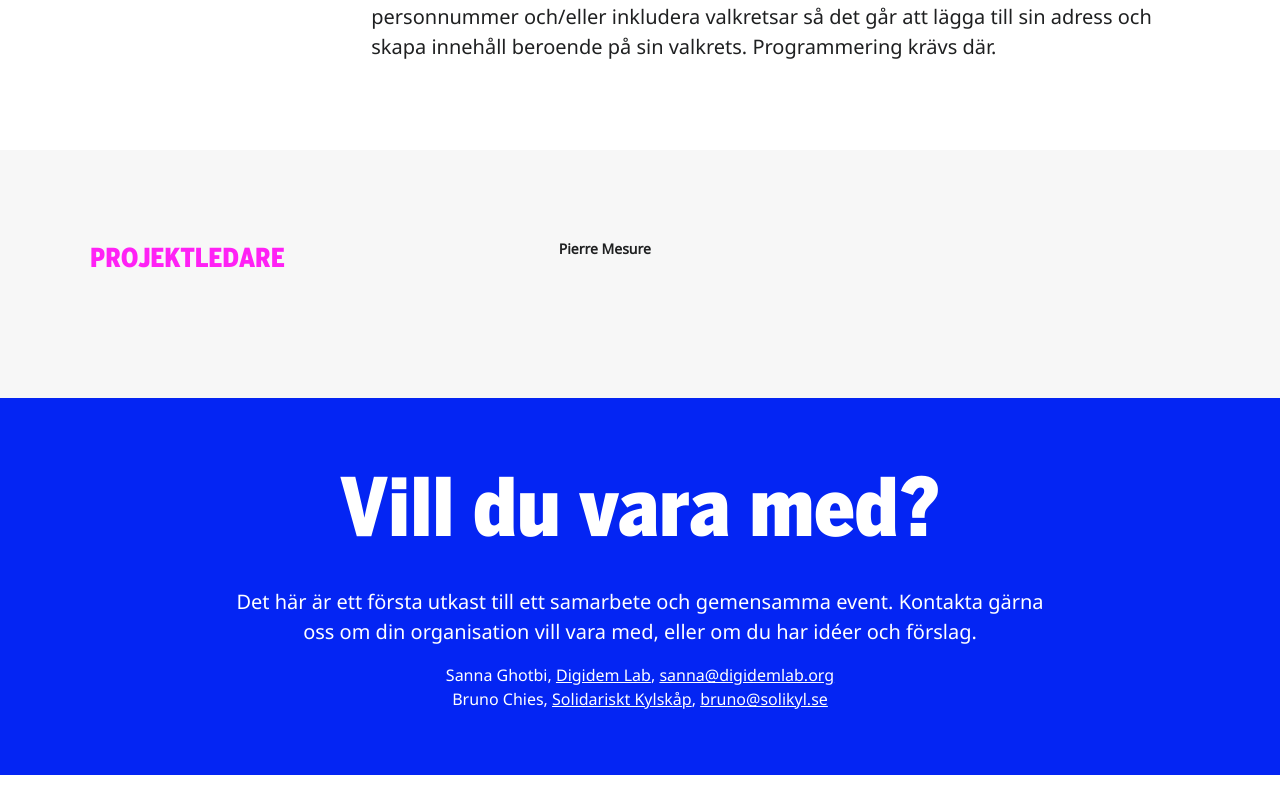
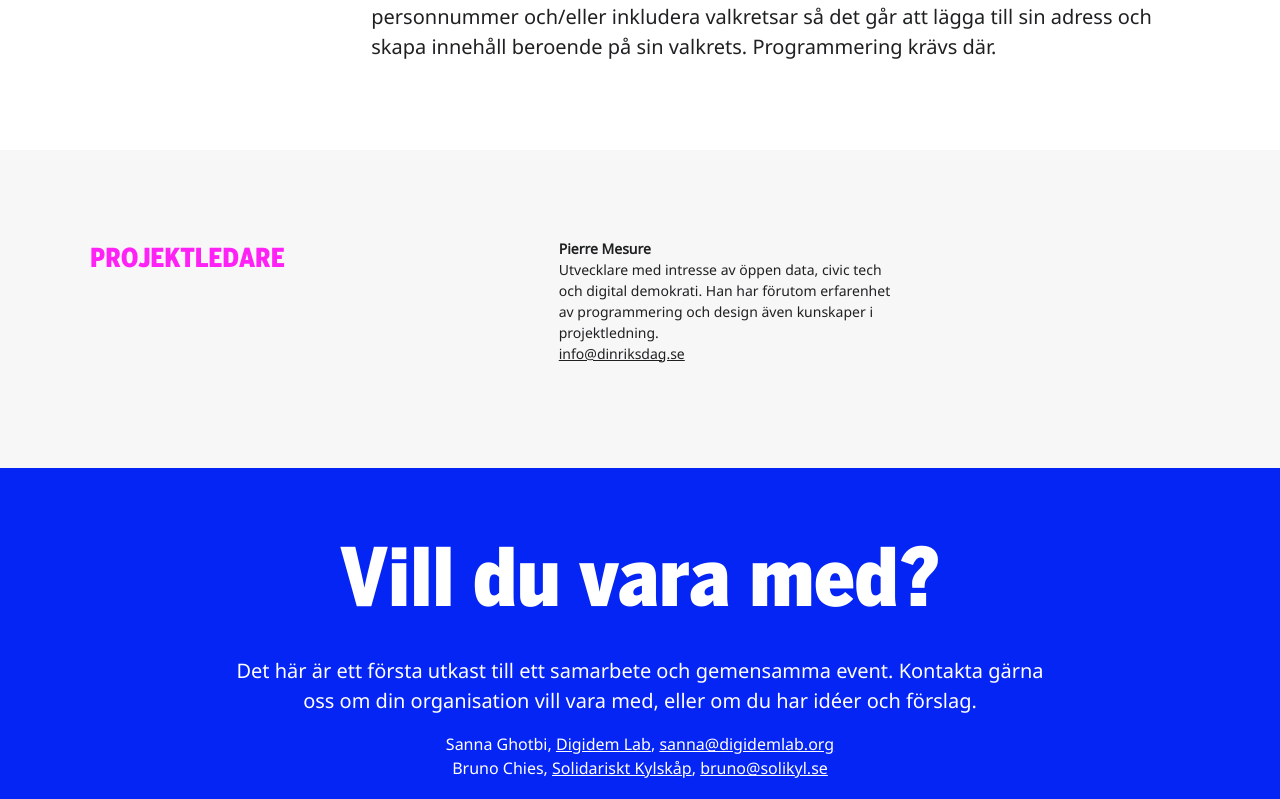
Before and after one commit to civictechsweden/civictech.se, a Jekyll site: the page built from _posts/2018-01-20-oppen-data-riksdagen.md, in a window 1280 px wide and 900 px high, scrolled down 1041 px, cut to the strip 0-799 px from the top of the window. Built offline with Jekyll 4.4.1, drawn with Linux system fonts in a browser that asks for light colours; nearby versions of some CDN libraries.

Commit message:
Updated Oppen Data Riksdagen

```diff
--- a/_posts/2018-01-20-oppen-data-riksdagen.md
+++ b/_posts/2018-01-20-oppen-data-riksdagen.md
@@ -20,7 +20,9 @@ links:
   url: https://blog.dinriksdag.se
 contact:
 - name: Pierre Mesure
-  E-mail: " info@dinriksdag.se"
+  text: Utvecklare med intresse av öppen data, civic tech och digital demokrati. Han
+    har förutom erfarenhet av programmering och design även kunskaper i projektledning.
+  mail: " info@dinriksdag.se"
 ---
 
 Målet med projektet är att skapa en plattform där medborgare kan debattera om Riksdagens aktivitet, prata med deras ledamöten och vara ett stöd i skrivandet av motioner. Plattformen finns redan: https://www.dinriksdag.se och är baserat på Consul, den online plattform som Madrids stad använder för medborgarbudget, medborgarförslag och andra funktioner för att stärka invånares inflytande i staden.
```
